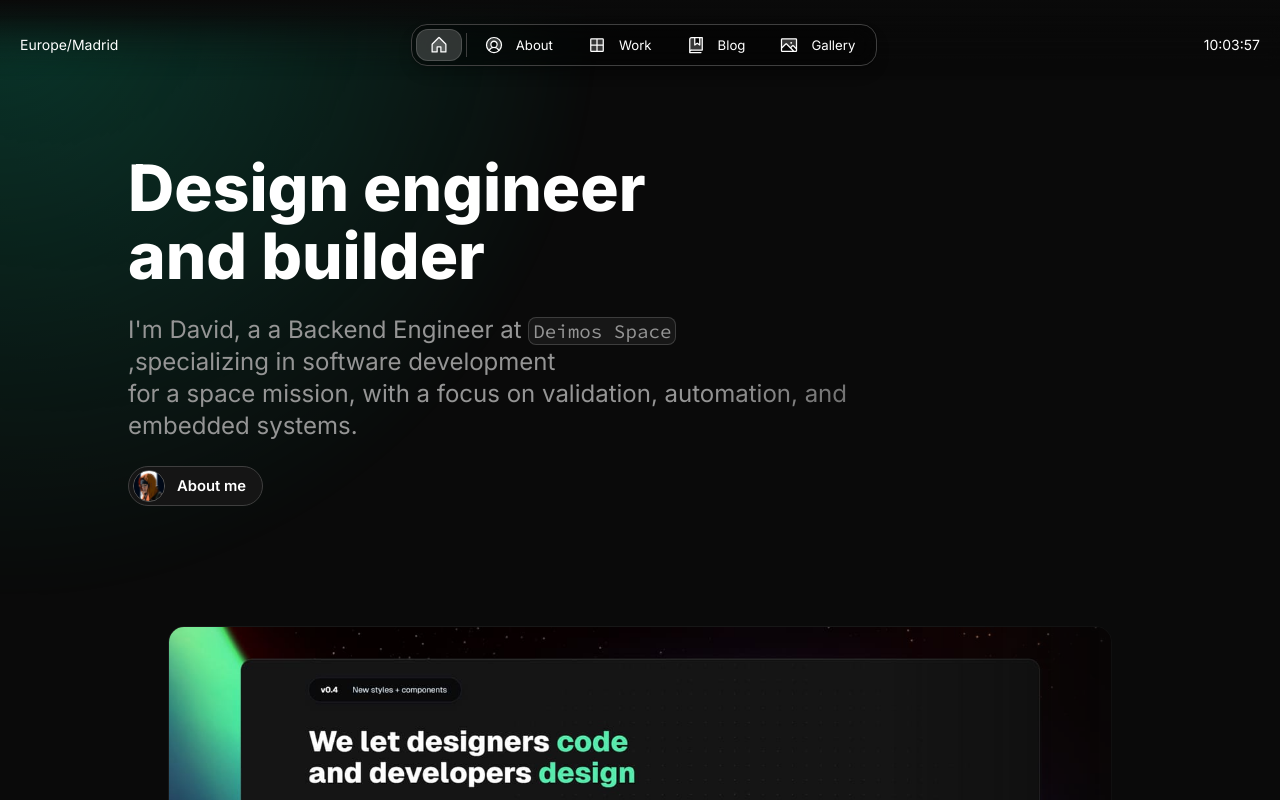
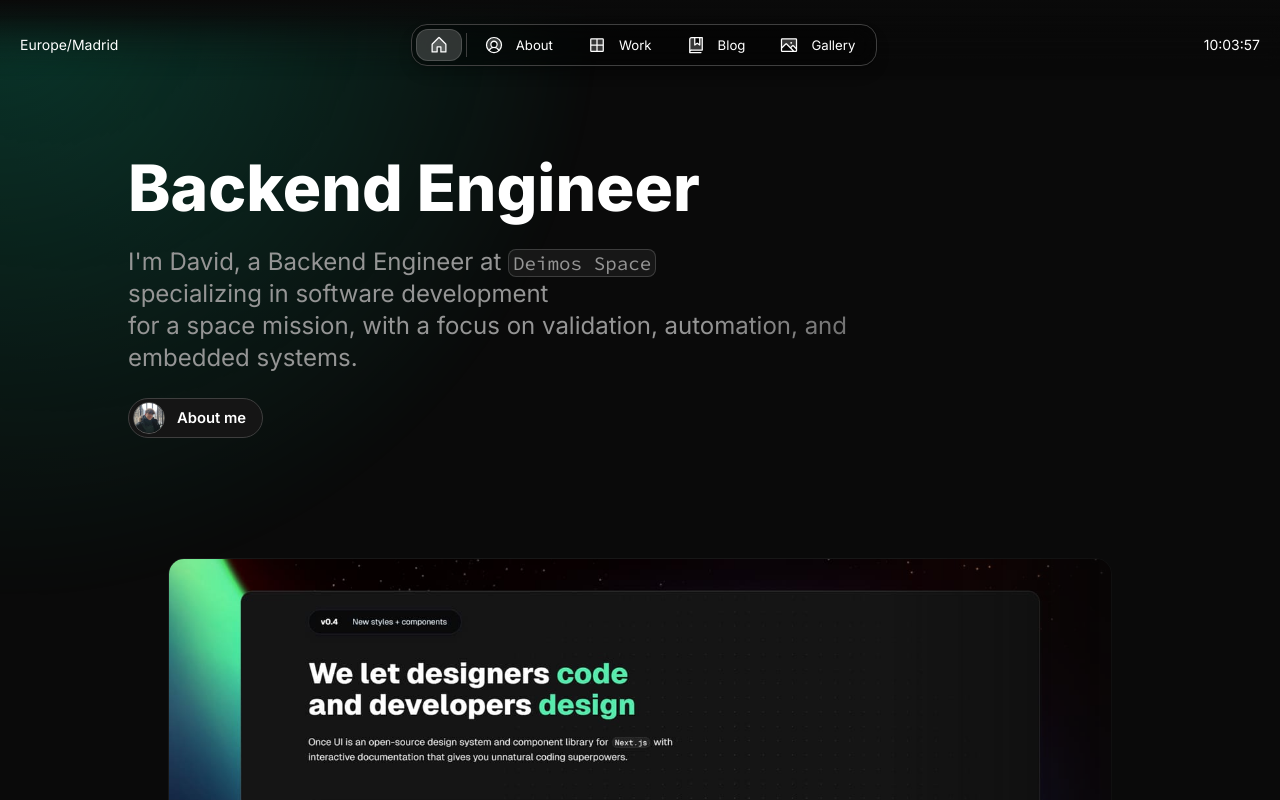
Before and after one commit to dsantama-S/portfolio_davids, a Next.js app: page / in a window 1280 px wide. Shown: the top 800 px of the page. Built offline with nearby package versions, Linux system fonts and the light colour scheme.

Commit message:
update image

```diff
--- a/src/app/resources/content.js
+++ b/src/app/resources/content.js
@@ -52,10 +52,10 @@ const home = {
   label: "Home",
   title: `${person.name}'s Portfolio`,
   description: `Portfolio website showcasing my work as a ${person.role}`,
-  headline: <>Design engineer and builder</>,
+  headline: <>Backend Engineer</>,
   subline: (
     <>
-      I'm David, a a Backend Engineer at <InlineCode>Deimos Space</InlineCode>,specializing in software development
+      I'm David, a Backend Engineer at <InlineCode>Deimos Space</InlineCode> specializing in software development
       <br /> for a space mission, with a focus on validation, automation, and embedded systems.
     </>
   ),
```
Also changed, not shown: public/images/avatar.jpg.
